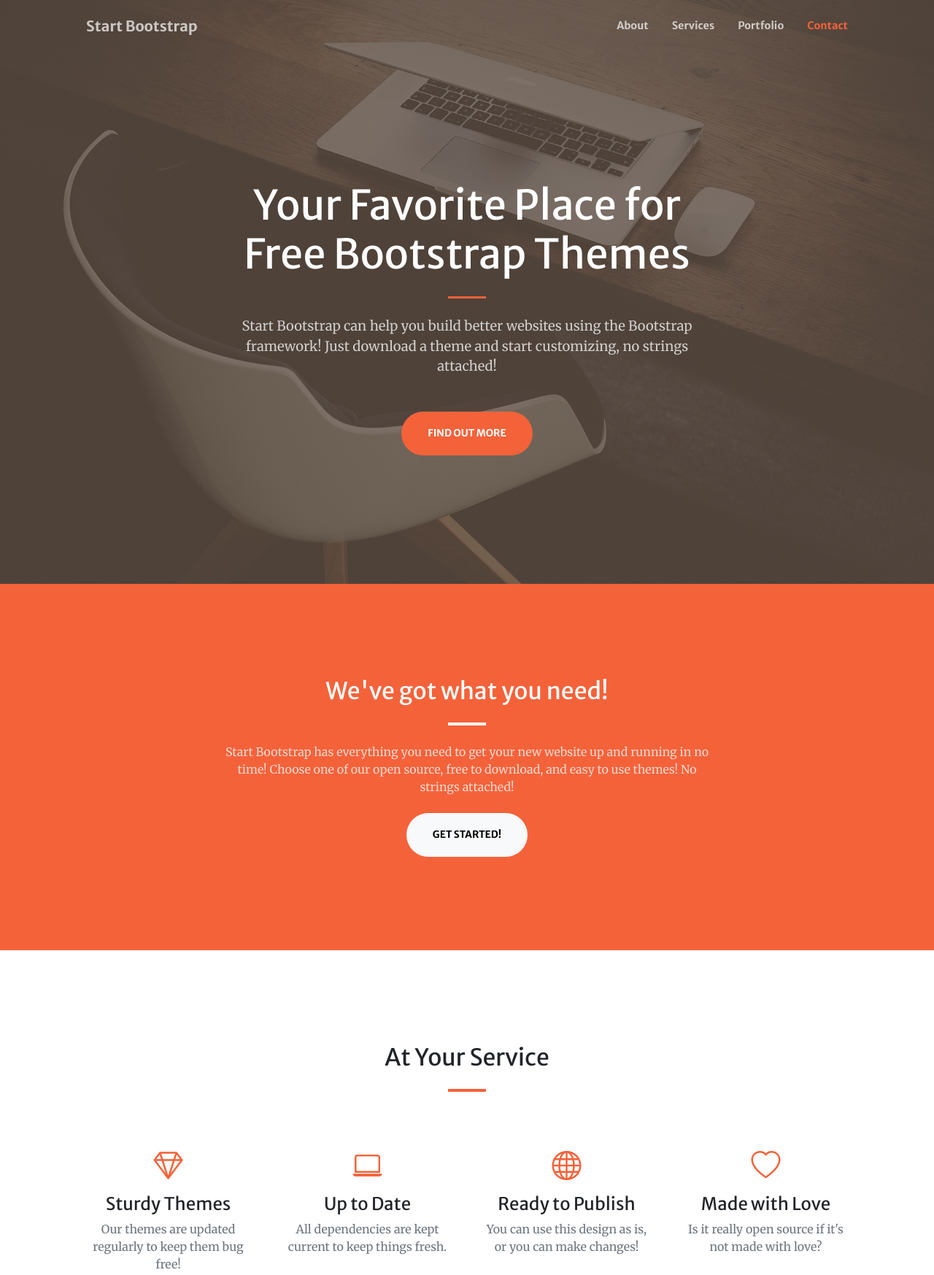
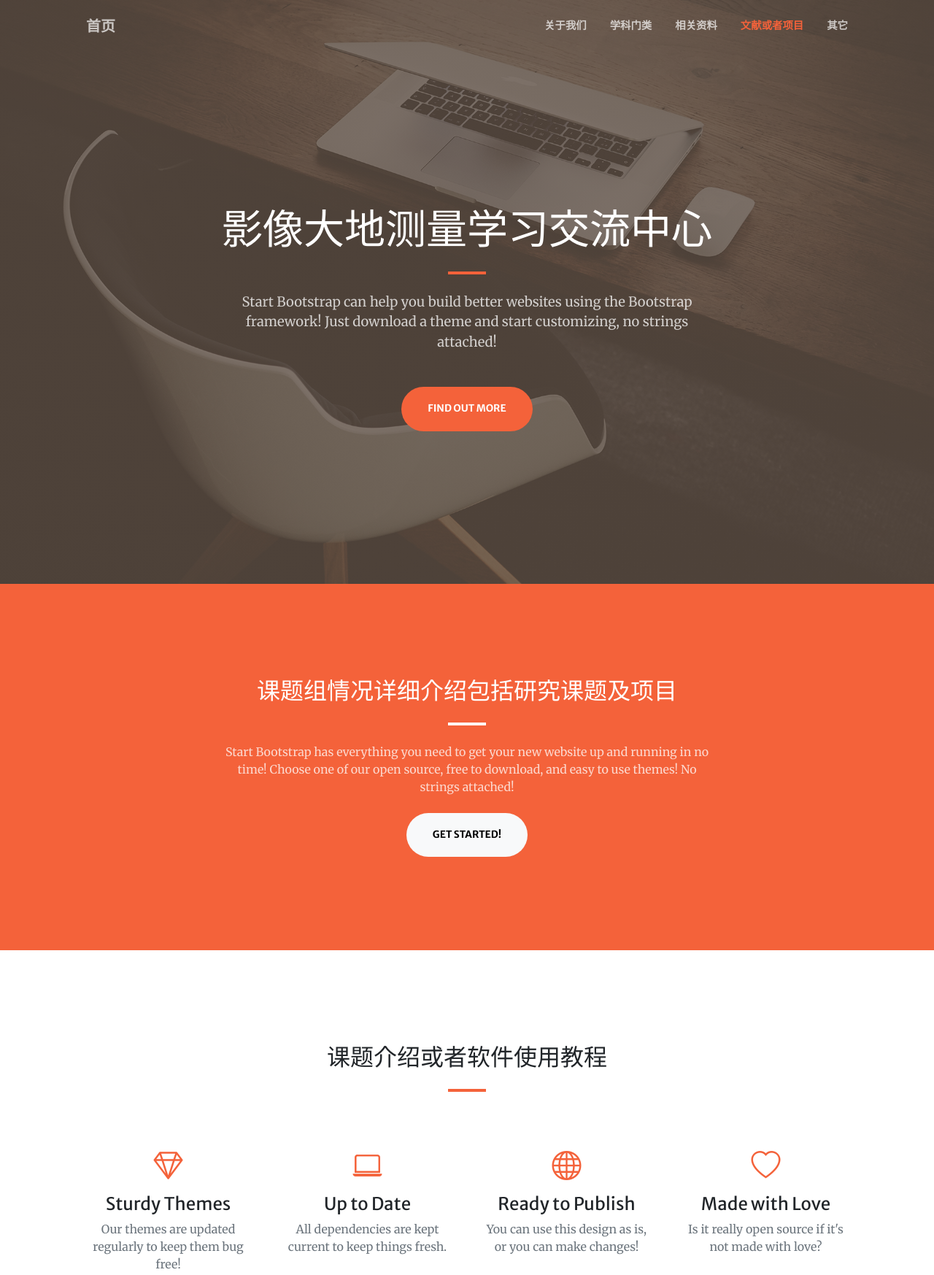
Before and after one commit to GOI-Cloud/goi, a plain HTML site: page index.html in a window 1280 px wide. Shown: the top 1747 px of the page at 73% size. Drawn offline with nearby package versions, Linux system fonts and the light colour scheme; some packages are replaced by stand-ins of ours; a script that the page names is missing.

Commit message:
Update index.html

```diff
--- a/index.html
+++ b/index.html
@@ -5,7 +5,7 @@
         <meta name="viewport" content="width=device-width, initial-scale=1, shrink-to-fit=no" />
         <meta name="description" content="" />
         <meta name="author" content="" />
-        <title>Creative - Start Bootstrap Theme</title>
+        <title>影像大地测量学习共享中心</title>
         <!-- Favicon-->
         <link rel="icon" type="image/x-icon" href="assets/favicon.ico" />
         <!-- Bootstrap Icons-->
@@ -22,14 +22,15 @@
         <!-- Navigation-->
         <nav class="navbar navbar-expand-lg navbar-light fixed-top py-3" id="mainNav">
             <div class="container px-4 px-lg-5">
-                <a class="navbar-brand" href="#page-top">Start Bootstrap</a>
+                <a class="navbar-brand" href="#page-top">首页</a>
                 <button class="navbar-toggler navbar-toggler-right" type="button" data-bs-toggle="collapse" data-bs-target="#navbarResponsive" aria-controls="navbarResponsive" aria-expanded="false" aria-label="Toggle navigation"><span class="navbar-toggler-icon"></span></button>
                 <div class="collapse navbar-collapse" id="navbarResponsive">
                     <ul class="navbar-nav ms-auto my-2 my-lg-0">
-                        <li class="nav-item"><a class="nav-link" href="#about">About</a></li>
-                        <li class="nav-item"><a class="nav-link" href="#services">Services</a></li>
-                        <li class="nav-item"><a class="nav-link" href="#portfolio">Portfolio</a></li>
-                        <li class="nav-item"><a class="nav-link" href="#contact">Contact</a></li>
+                        <li class="nav-item"><a class="nav-link" href="#about">关于我们</a></li>
+                        <li class="nav-item"><a class="nav-link" href="#services">学科门类</a></li>
+                        <li class="nav-item"><a class="nav-link" href="#portfolio">相关资料</a></li>
+                        <li class="nav-item"><a class="nav-link" href="#contact">文献或者项目</a></li>
+                        <li class="nav-item"><a class="nav-link" href="#other">其它</a></li>
                     </ul>
                 </div>
             </div>
@@ -39,7 +40,7 @@
             <div class="container px-4 px-lg-5 h-100">
                 <div class="row gx-4 gx-lg-5 h-100 align-items-center justify-content-center text-center">
                     <div class="col-lg-8 align-self-end">
-                        <h1 class="text-white font-weight-bold">Your Favorite Place for Free Bootstrap Themes</h1>
+                        <h1 class="text-white font-weight-bold">影像大地测量学习交流中心</h1>
                         <hr class="divider" />
                     </div>
                     <div class="col-lg-8 align-self-baseline">
@@ -54,7 +55,7 @@
             <div class="container px-4 px-lg-5">
                 <div class="row gx-4 gx-lg-5 justify-content-center">
                     <div class="col-lg-8 text-center">
-                        <h2 class="text-white mt-0">We've got what you need!</h2>
+                        <h2 class="text-white mt-0">课题组情况详细介绍包括研究课题及项目</h2>
                         <hr class="divider divider-light" />
                         <p class="text-white-75 mb-4">Start Bootstrap has everything you need to get your new website up and running in no time! Choose one of our open source, free to download, and easy to use themes! No strings attached!</p>
                         <a class="btn btn-light btn-xl" href="#services">Get Started!</a>
@@ -65,7 +66,7 @@
         <!-- Services-->
         <section class="page-section" id="services">
             <div class="container px-4 px-lg-5">
-                <h2 class="text-center mt-0">At Your Service</h2>
+                <h2 class="text-center mt-0">课题介绍或者软件使用教程</h2>
                 <hr class="divider" />
                 <div class="row gx-4 gx-lg-5">
                     <div class="col-lg-3 col-md-6 text-center">
@@ -163,7 +164,7 @@
         <!-- Call to action-->
         <section class="page-section bg-dark text-white">
             <div class="container px-4 px-lg-5 text-center">
-                <h2 class="mb-4">Free Download at Start Bootstrap!</h2>
+                <h2 class="mb-4">提供可供下载的资料!</h2>
                 <a class="btn btn-light btn-xl" href="https://startbootstrap.com/theme/creative/">Download Now!</a>
             </div>
         </section>
@@ -172,7 +173,7 @@
             <div class="container px-4 px-lg-5">
                 <div class="row gx-4 gx-lg-5 justify-content-center">
                     <div class="col-lg-8 col-xl-6 text-center">
-                        <h2 class="mt-0">Let's Get In Touch!</h2>
+                        <h2 class="mt-0">联系我们!</h2>
                         <hr class="divider" />
                         <p class="text-muted mb-5">Ready to start your next project with us? Send us a messages and we will get back to you as soon as possible!</p>
                     </div>
@@ -244,7 +245,7 @@
         </section>
         <!-- Footer-->
         <footer class="bg-light py-5">
-            <div class="container px-4 px-lg-5"><div class="small text-center text-muted">Copyright &copy; 2022 - Company Name</div></div>
+            <div class="container px-4 px-lg-5"><div class="small text-center text-muted">Copyright &copy; 2023 - 中国地质大学（武汉）地空学院何平副教授课题组</div></div>
         </footer>
         <!-- Bootstrap core JS-->
         <script src="https://cdn.jsdelivr.net/npm/bootstrap@5.1.3/dist/js/bootstrap.bundle.min.js"></script>
```
